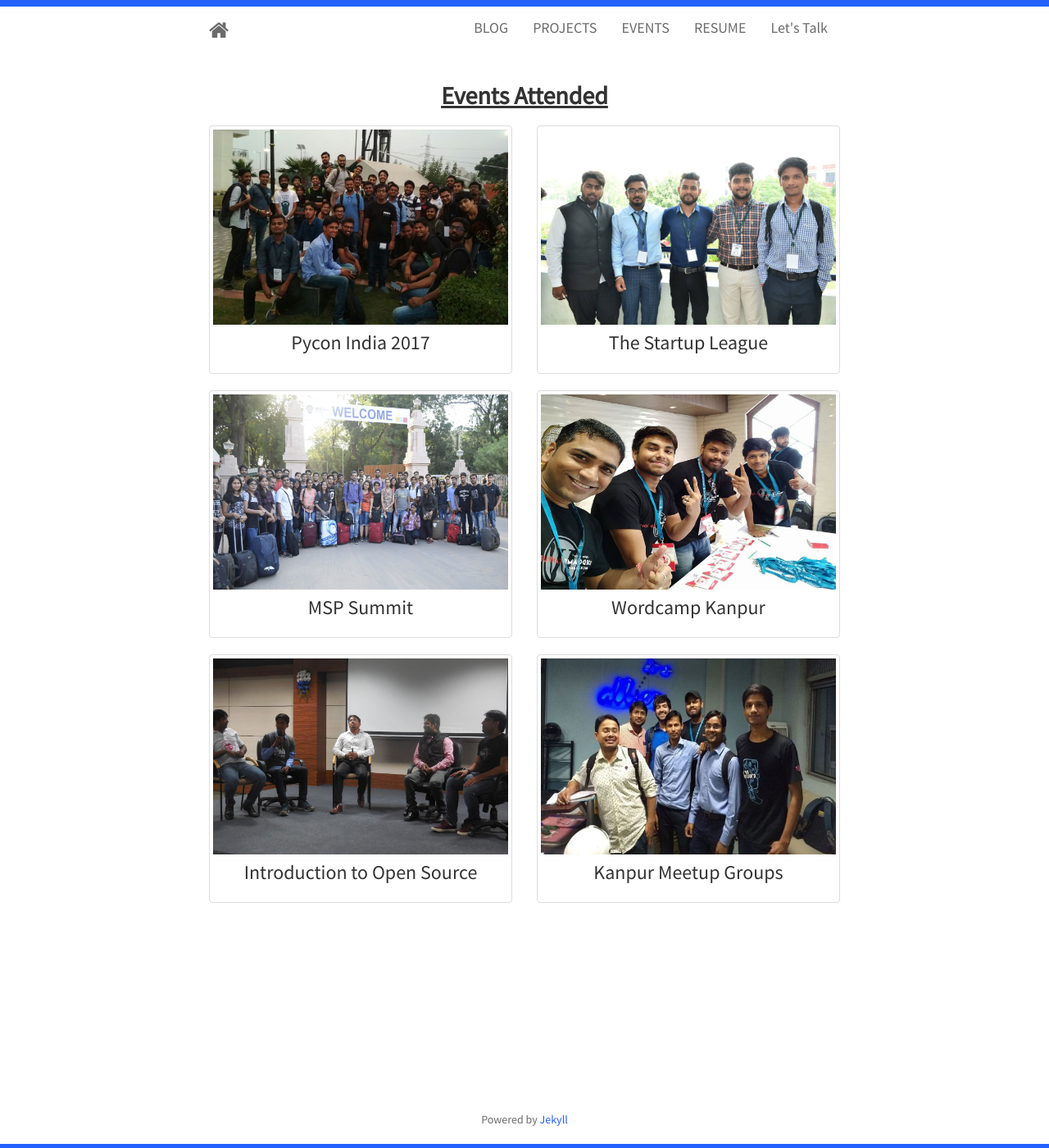
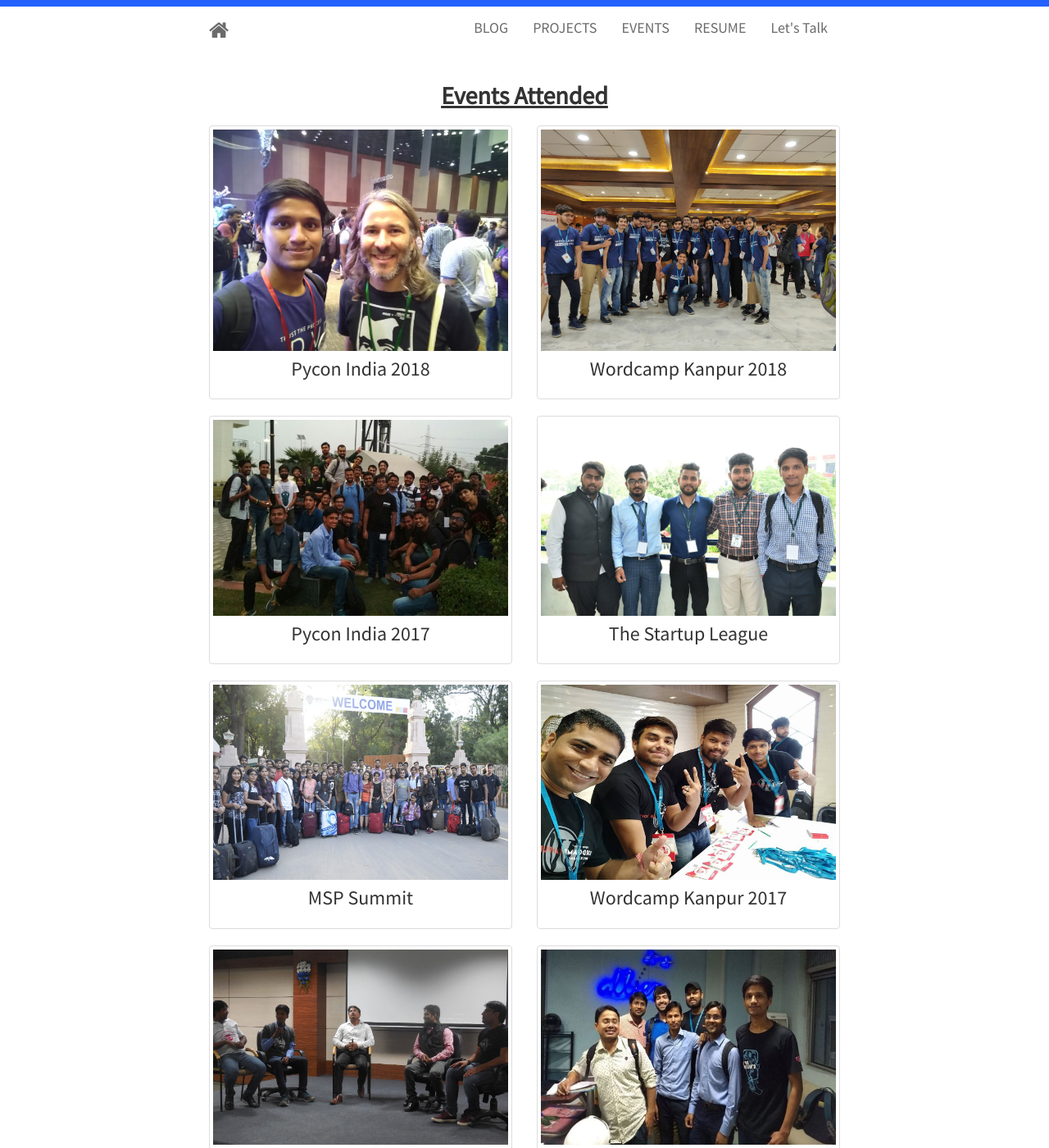
Before and after one commit to techytushar/techytushar.github.io, a Jekyll site: the page built from events.html, in a window 1280 px wide and 1400 px high. Shown: the whole window at 82% size. Built offline with Jekyll 4.4.1, drawn with Linux system fonts in a browser that asks for light colours; nearby versions of some CDN libraries.

Commit message:
Add projects and events
Signed-off-by: Tushar Mittal <chiragmittal.mittal@gmail.com>

```diff
--- a/_includes/events.html
+++ b/_includes/events.html
@@ -3,6 +3,26 @@
   <h2><strong><u>Events Attended</u></strong></h2>
 
 <div class="row" style = "margin-top: 20px;">
+    <div class="col-md-6">
+        <div class="thumbnail">
+          <a href="{{ site.baseurl }}static/img/pycon2018.jpg">
+            <img src="{{ site.baseurl }}static/img/pycon2018.jpg" alt="Tushar Mittal at Pycon India 2018, Hydrabad" style="width:100%">
+            <div class="caption">
+              <h3 style = "margin-top: 0px;">Pycon India 2018</h3>
+            </div>
+          </a>
+        </div>
+    </div>
+    <div class="col-md-6">
+        <div class="thumbnail">
+          <a href="{{ site.baseurl }}static/img/wordcamp2018.jpg">
+            <img src="{{ site.baseurl }}static/img/wordcamp2018.jpg" alt="Tushar Mittal at Wordcamp Kanpur 2018" style="width:100%">
+            <div class="caption">
+              <h3 style = "margin-top: 0px;">Wordcamp Kanpur 2018</h3>
+            </div>
+          </a>
+        </div>
+    </div>
   <div class="col-md-6">
     <div class="thumbnail img-rounded">
       <a href="{{ site.baseurl }}static/img/pyconindia.jpeg">
@@ -38,7 +58,7 @@
       <a href="{{ site.baseurl }}static/img/wordcamp.jpeg">
         <img src="{{ site.baseurl }}static/img/wordcamp.jpeg" alt="Tushar Mittal at Wordcamp Kanpur 2017" style="width:100%">
         <div class="caption">
-          <h3 style = "margin-top: 0px;">Wordcamp Kanpur</h3>
+          <h3 style = "margin-top: 0px;">Wordcamp Kanpur 2017</h3>
         </div>
       </a>
     </div>
--- a/_includes/projects.html
+++ b/_includes/projects.html
@@ -3,6 +3,10 @@
   <h2><strong><u>Projects</u></strong></h2>
   <div class="panel panel-default">
     <div class="panel-body">
+		<h5>
+				<i class="fa fa-github"></i>&nbsp;&nbsp;<strong><a href="http://github.com/techytushar/would-you-have-survived">Would you have survived?</a></strong>
+				- A webapp to predict whether you would have survived on the Titanic Ship. It uses a machine learning model trained on the Kaggle Titanic Dataset, which gained an accuracy of 80%.
+		</h5>
 		<h5>
 			<i class="fa fa-github"></i>&nbsp;&nbsp;<strong><a href="https://github.com/techytushar/amazon_flipkart_snapdeal_scraping">Ecommerce Scrapper</a></strong>
 			- A command line tool to scrape the prices of the desired products from sites such as Amazon, Flipkart and Snapdeal and easily compare price.
```
Also changed, not shown: _posts/2018-01-09-post4.md (+3 -0 lines), static/img/pycon2018.jpg (added), static/img/wordcamp2018.jpg (added).
